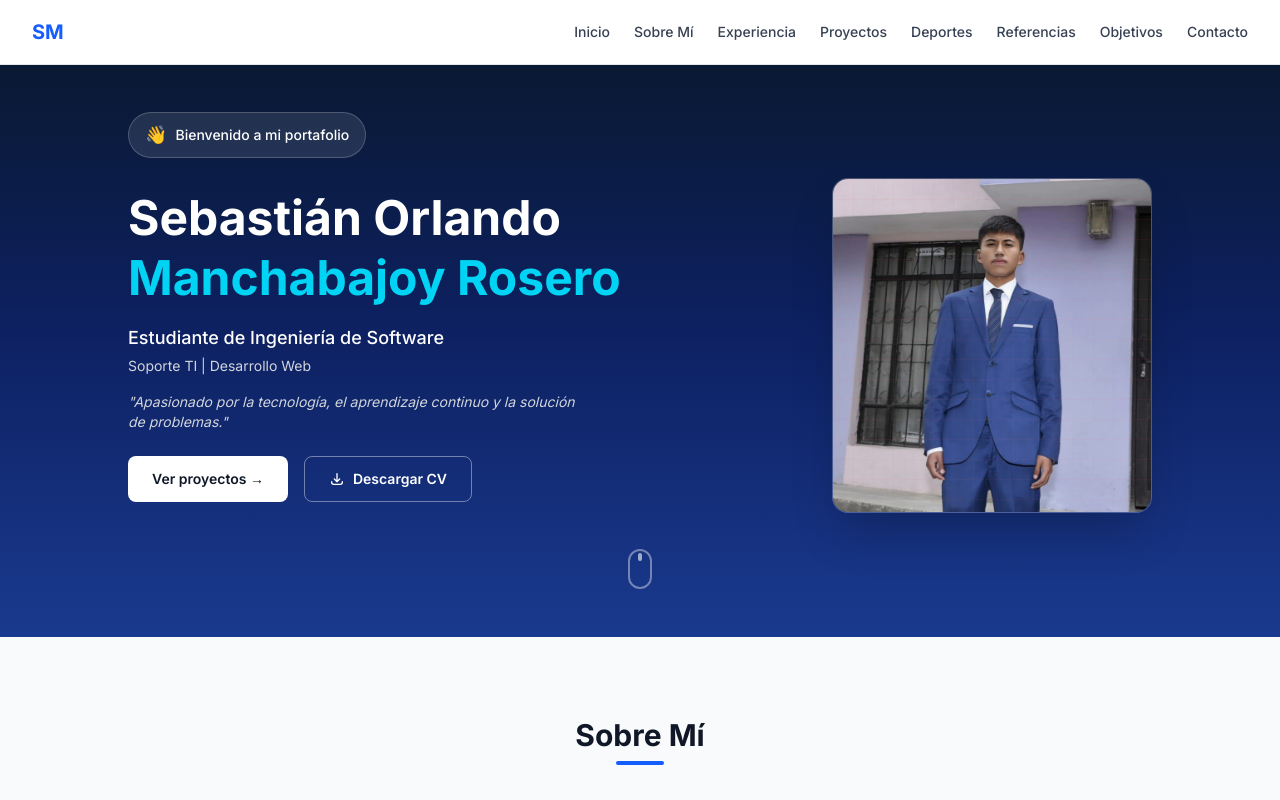
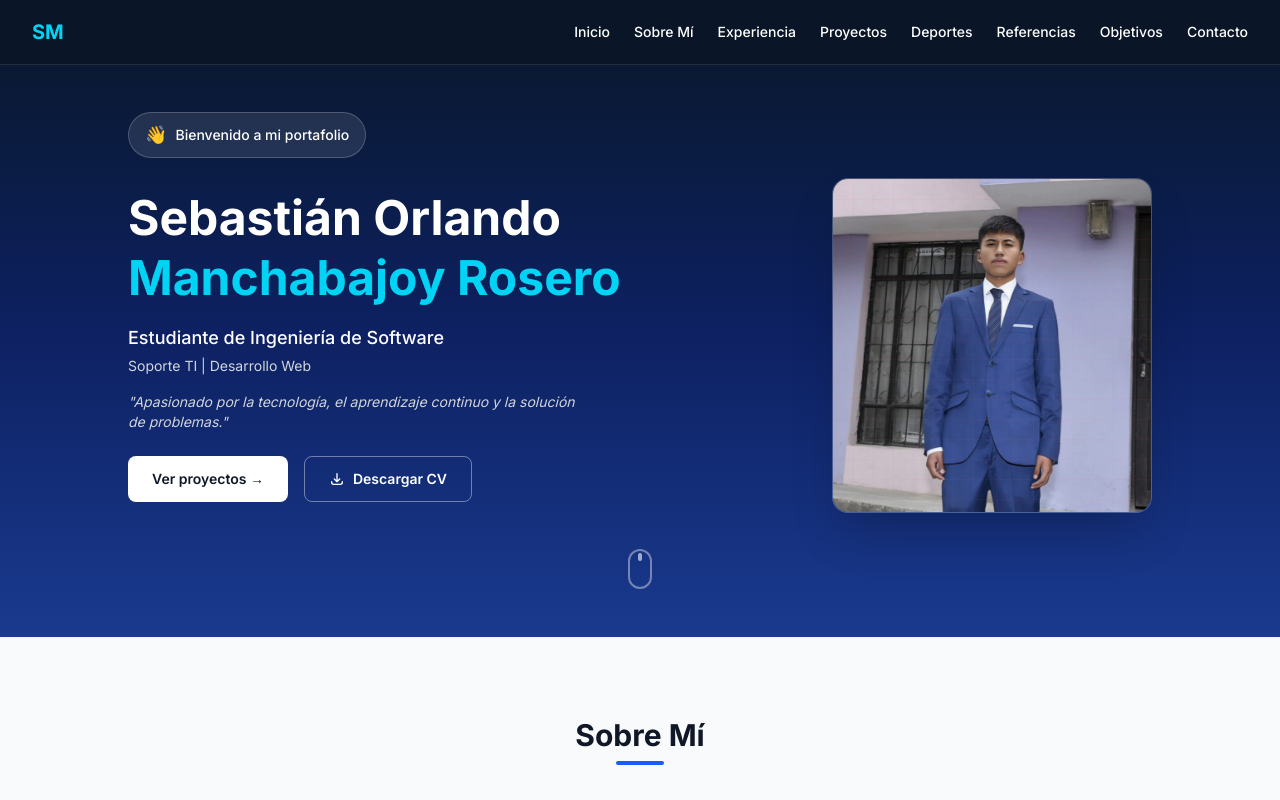
Before and after one commit to SebastianRosero16/Portafolio, a Next.js app: page / in a window 1280 px wide. Shown: the top 800 px of the page. Built offline with nearby package versions, Linux system fonts and the light colour scheme.

Commit message:
style: cambiar navbar a color azul oscuro con letras blancas

```diff
--- a/components/Navbar.tsx
+++ b/components/Navbar.tsx
@@ -17,11 +17,11 @@ export default function Navbar() {
   const [menuOpen, setMenuOpen] = useState(false);
 
   return (
-    <nav className="fixed top-0 left-0 right-0 z-50 bg-white border-b border-gray-200">
+    <nav className="fixed top-0 left-0 right-0 z-50 border-b border-white/10" style={{ backgroundColor: "#0a1628" }}>
       <div className="max-w-7xl mx-auto px-4 sm:px-6 lg:px-8">
         <div className="flex items-center justify-between h-16">
           {/* Logo / brand */}
-          <a href="#inicio" className="text-blue-600 font-bold text-xl">
+          <a href="#inicio" className="text-cyan-400 font-bold text-xl">
             SM
           </a>
 
@@ -31,7 +31,7 @@ export default function Navbar() {
               <a
                 key={link.href}
                 href={link.href}
-                className="text-gray-700 hover:text-blue-600 text-sm font-medium transition-colors text-center"
+                className="text-white hover:text-cyan-400 text-sm font-medium transition-colors text-center"
               >
                 {link.label}
               </a>
@@ -40,7 +40,7 @@ export default function Navbar() {
 
           {/* Mobile hamburger button */}
           <button
-            className="md:hidden text-gray-700 focus:outline-none"
+            className="md:hidden text-white focus:outline-none"
             onClick={() => setMenuOpen(!menuOpen)}
             aria-label="Open menu"
           >
@@ -57,13 +57,13 @@ export default function Navbar() {
 
       {/* Mobile dropdown menu */}
       {menuOpen && (
-        <div className="md:hidden bg-white border-t border-gray-200 px-4 py-3 flex flex-col gap-3">
+        <div className="md:hidden border-t border-white/10 px-4 py-3 flex flex-col gap-3" style={{ backgroundColor: "#0a1628" }}>
           {navLinks.map((link) => (
             <a
               key={link.href}
               href={link.href}
               onClick={() => setMenuOpen(false)}
-              className="text-gray-700 hover:text-blue-600 text-sm font-medium transition-colors"
+              className="text-white hover:text-cyan-400 text-sm font-medium transition-colors"
             >
               {link.label}
             </a>
```
